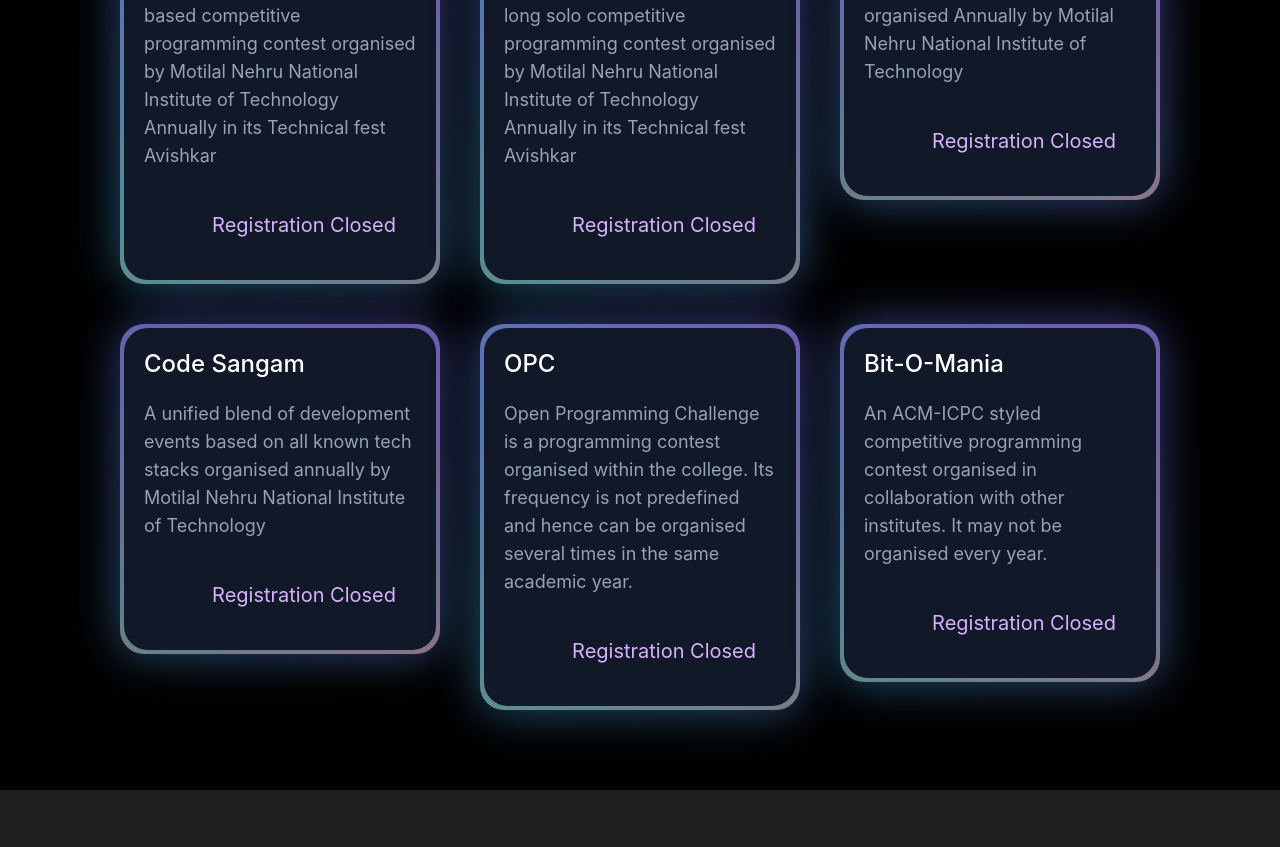
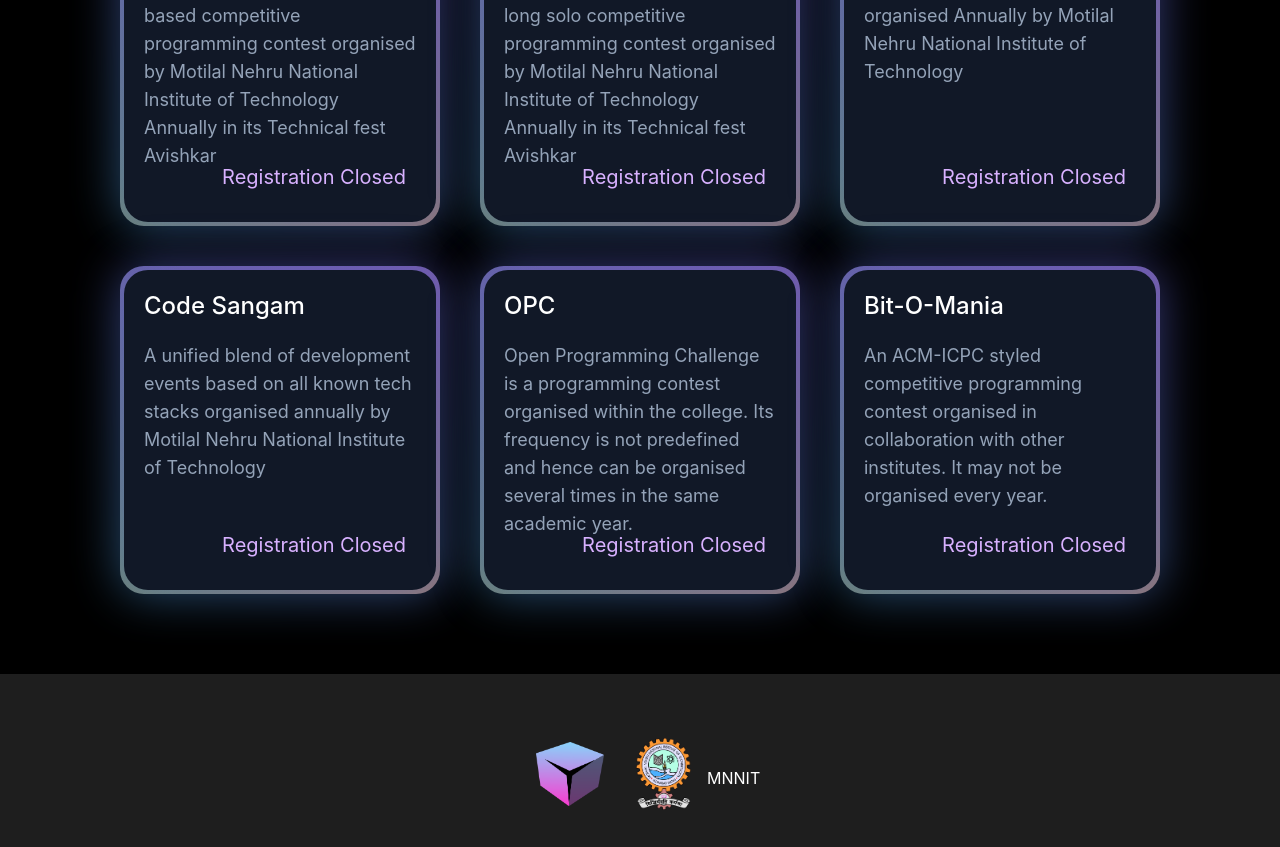
Before and after one commit to theAnuragMishra/CodeHub, a React (Create React App) app in the folder client-side/: page / in a window 1280 px wide. Shown: the part 2750-3597 px from the top of the page. Built offline with nearby package versions, Linux system fonts and the light colour scheme; no server answers.

Commit message:
Fix event box height and position registration closed text, fixed by Gaurav Kumar Jangid

```diff
--- a/client-side/src/pages/LandingPage/OurEvents/OurEvents.css
+++ b/client-side/src/pages/LandingPage/OurEvents/OurEvents.css
@@ -119,6 +119,9 @@
     margin-left: auto;
     color: #D8B1FF;
     cursor: default;
+    position: absolute;
+    bottom: 10px;
+    right: 10px;
     @media only screen and (max-width: 700px) {
         font-size: 15px;
         width: 150px;
--- a/client-side/src/pages/LandingPage/OurEvents/OurEvents.jsx
+++ b/client-side/src/pages/LandingPage/OurEvents/OurEvents.jsx
@@ -55,7 +55,7 @@
                     return (
                         <div className='w-[20rem] '>
                             <BackgroundGradient>
-                                <div className='bg-gray-900 flex flex-col gap-y-5 rounded-3xl p-5'>
+                                <div className='bg-gray-900 flex flex-col gap-y-5 rounded-3xl p-5 h-[20rem]'>
                                     <h3 className='text-white text-2xl font-medium'>{event.eventName}</h3>
                                     <p className='text-slate-400 text-lg'>{event.summary}</p>
                                     {
```
